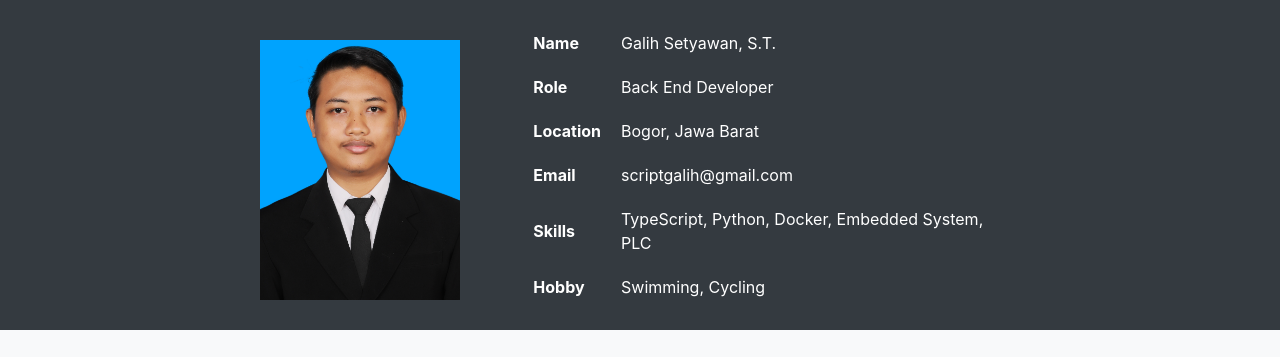
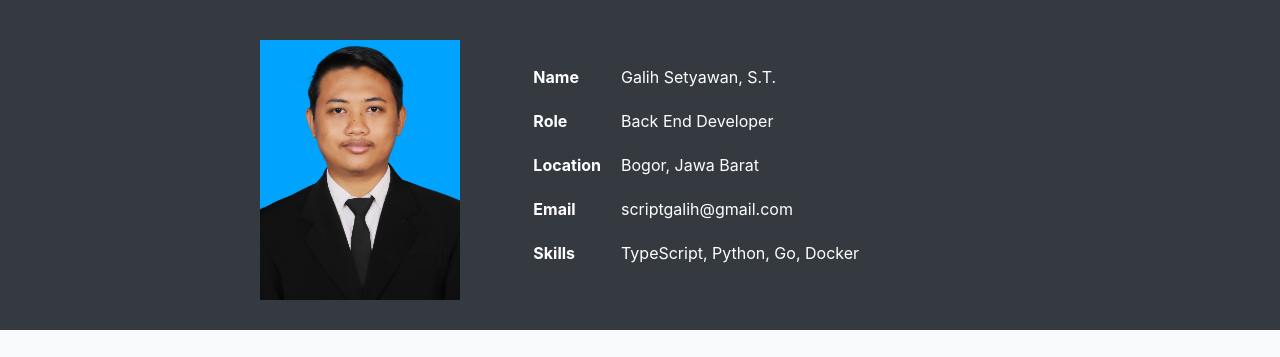
Before and after one commit to Nawaytes/portofolio, a plain HTML site: page index.html in a window 1280 px wide. Shown: the top 357 px of the page. Drawn offline with nearby package versions, Linux system fonts and the light colour scheme; a script that the page names is missing.

Commit message:
edit: Make skill relevant

```diff
--- a/index.html
+++ b/index.html
@@ -40,11 +40,7 @@
                         </tr>
                         <tr>
                             <th>Skills</th>
-                            <td>TypeScript, Python, Docker, Embedded System, PLC</td>
-                        </tr>
-                        <tr>
-                            <th>Hobby</th>
-                            <td>Swimming, Cycling</td>
+                            <td>TypeScript, Python, Go, Docker</td>
                         </tr>
                     </table>
                 </div>
```
